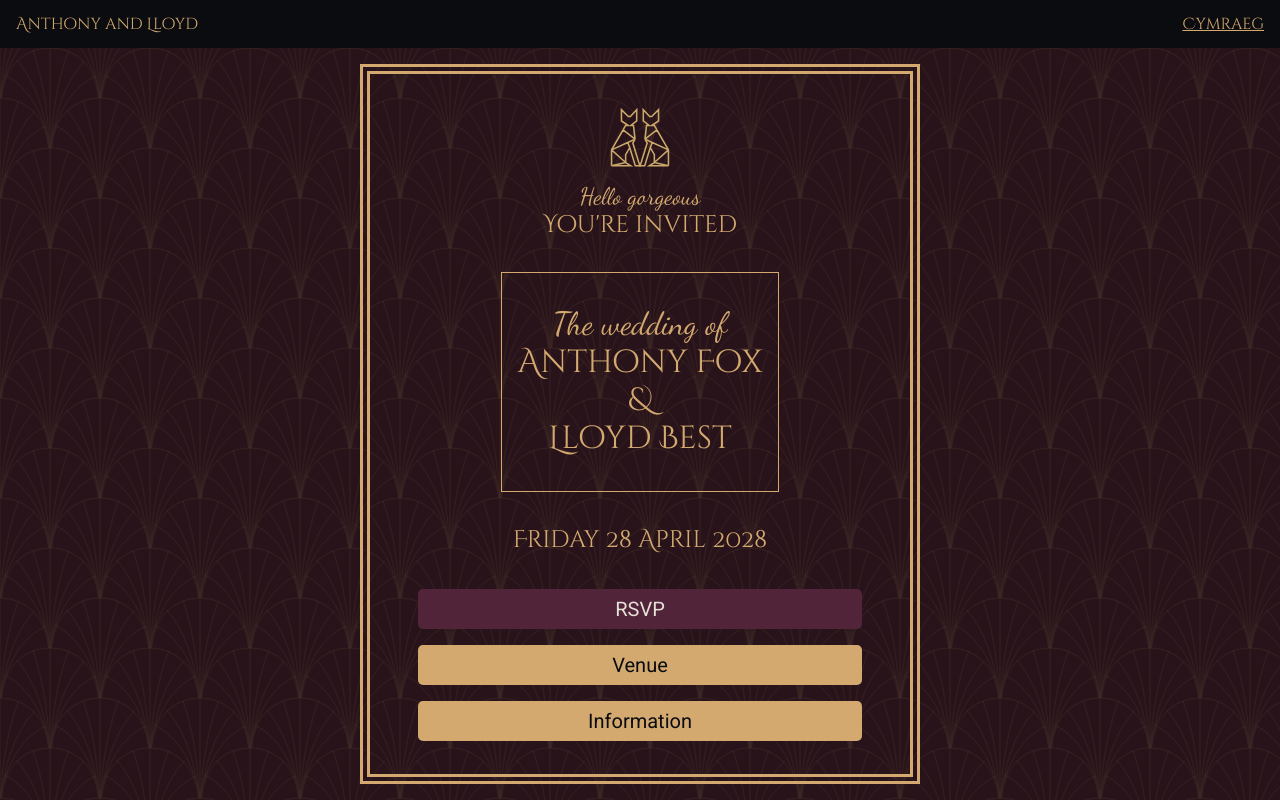
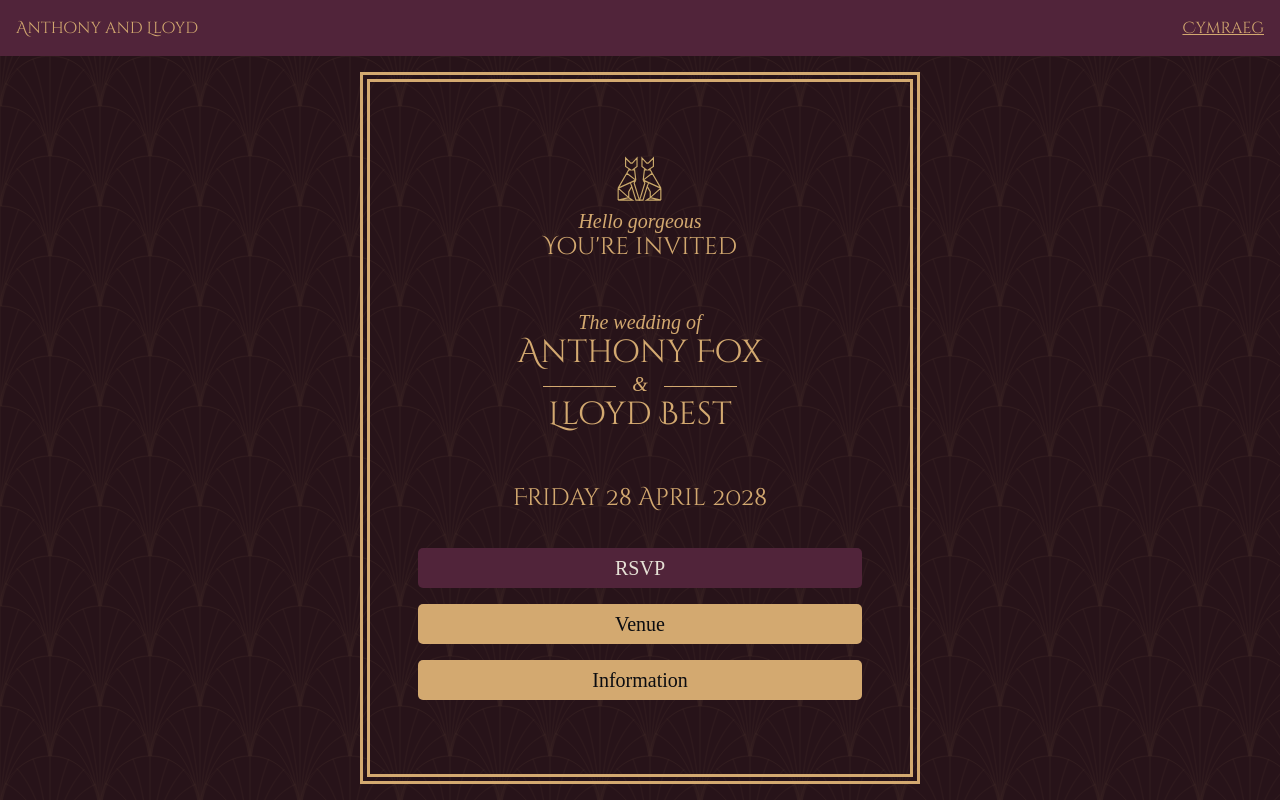
Before and after one commit to MattElcock/BestFoxWedding, a Next.js app: page /en in a window 1280 px wide. Built offline with nearby package versions, Linux system fonts and the light colour scheme.

Commit message:
tweak font sizes

```diff
--- a/src/app/[locale]/globals.css
+++ b/src/app/[locale]/globals.css
@@ -1,14 +1,12 @@
 :root {
   --color-black: #0b0c10;
   --color-white: #e6e1d6;
-  --color-gold-light: #d6bd8f;
   --color-gold: #d3a970;
   --color-purple: #51243a;
   --color-dark-purple: #271319;
 
   --color-primary: var(--color-purple);
   --color-secondary: var(--color-gold);
-  --color-text: var(--color-gold-light);
 }
 
 * {
@@ -23,15 +21,16 @@ body {
   min-height: 100dvh;
   overflow-x: hidden;
   background-color: var(--color-dark-purple);
-  color: var(--color-text);
-  font-family: var(--font-roboto);
+  color: var(--color-gold);
+  font-family: Times New Roman, Times, serif;
+  line-height: 1.5;
 }
 
 header {
   display: flex;
   justify-content: space-between;
   align-items: center;
-  background-color: var(--color-black);
+  background-color: var(--color-purple);
   width: 100%;
   padding: 1rem;
 
@@ -70,7 +69,7 @@ main::after {
   inset: 0;
   background-image: url("/images/fan.svg");
   background-repeat: repeat;
-  opacity: 0.1;
+  opacity: 0.07;
   pointer-events: none;
 }
 
--- a/src/app/[locale]/layout.tsx
+++ b/src/app/[locale]/layout.tsx
@@ -1,7 +1,7 @@
 import type { Metadata } from "next";
 import "./reset.css";
 import "./globals.css";
-import { Cinzel_Decorative, Dancing_Script, Roboto } from "next/font/google";
+import { Cinzel_Decorative } from "next/font/google";
 import { Analytics } from "@vercel/analytics/next";
 import { NextIntlClientProvider } from "next-intl";
 import { Link } from "@/i18n/navigation";
@@ -12,18 +12,6 @@ const cinzelDecorative = Cinzel_Decorative({
   subsets: ["latin"],
   weight: "400",
   variable: "--font-cinzel-decorative",
-});
-
-const dancingScript = Dancing_Script({
-  subsets: ["latin"],
-  weight: "400",
-  variable: "--font-dancing-script",
-});
-
-const roboto = Roboto({
-  subsets: ["latin"],
-  weight: "400",
-  variable: "--font-roboto",
 });
 
 export const metadata: Metadata = {
@@ -43,7 +31,7 @@ export default async function RootLayout({ params, children }: Props) {
   return (
     <html
       lang={locale}
-      className={`${cinzelDecorative.variable} ${dancingScript.variable} ${roboto.variable}`}
+      className={`${cinzelDecorative.variable}`}
     >
       <body>
         <NextIntlClientProvider>
--- a/src/app/[locale]/page.css
+++ b/src/app/[locale]/page.css
@@ -13,13 +13,31 @@
   }
 
   h1 {
-    font-size: 2rem;
+    font-size: 1.5rem;
   }
 
   h2 {
-    font-size: 2.5rem;
-    border: 1px solid var(--color-secondary);
-    padding: 2rem 1rem;
+    font-size: 2rem;
+    margin: 1rem;
+
+    span:nth-child(2) {
+      &:before, &:after {
+        content: "";
+        width: 30%;
+        height: 1px;
+        background-color: var(--color-secondary);
+        display: inline-block;
+        vertical-align: middle;
+      }
+
+      &:before {
+        margin-right: 1rem;
+      }
+
+      &:after {
+        margin-left: 1rem;
+      }
+    }
   }
 
   p {
@@ -32,7 +50,9 @@
   h1 span,
   h2 span {
     display: block;
-    font-family: var(--font-dancing-script);
+    font-family: Times New Roman, Times, serif;
+    font-style: italic;
+    font-size: 1.25rem;
   }
 
   .button-container {
--- a/src/app/[locale]/page.tsx
+++ b/src/app/[locale]/page.tsx
@@ -9,11 +9,10 @@ export default async function Home() {
     <div className="page-home">
       <h1>
         <Image
-          width={60}
-          height={60}
+          width={45}
+          height={45}
           src="/images/cats.svg"
           alt="Art Deco Cats"
-          style={{ marginBottom: "0.5rem" }}
         />
         <span>{t("home.hello-gorgeous")}</span>
         {t("home.you-are-invited")}
@@ -21,7 +20,7 @@ export default async function Home() {
       <h2>
         <span>{t("home.the-wedding-of")}</span>
         {t("common.anthony-fox")}
-        <br />&<br />
+          <span>&</span>
         {t("common.lloyd-best")}
       </h2>
       <p>
```
Also changed, not shown: src/app/test/page.tsx (deleted, +0 -3 lines).
